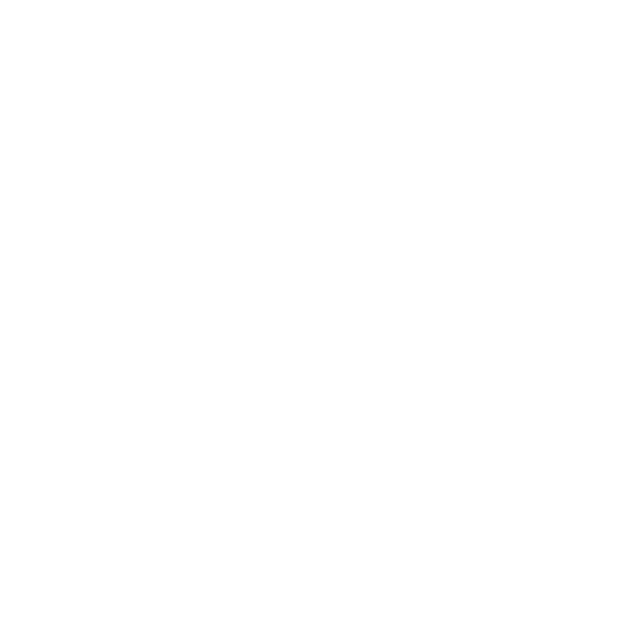
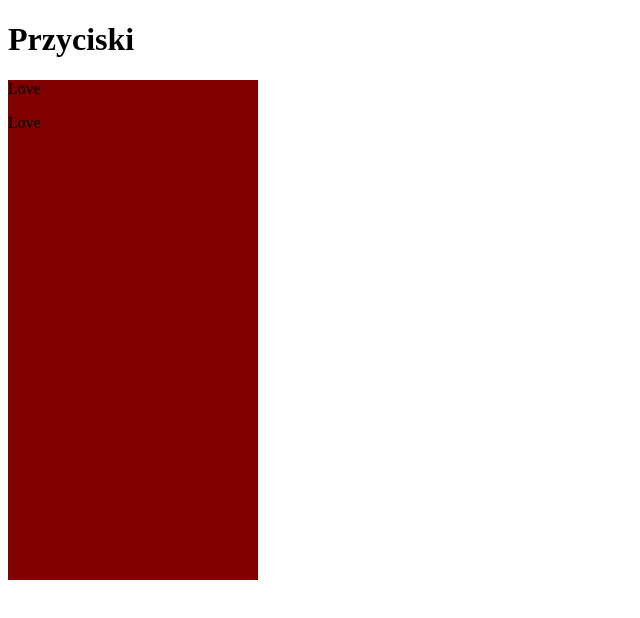
Before and after one commit to Sankti/JS_Kurs, a plain HTML site: page 2020-06-03/index.html in a window 1280 px wide. Shown: the whole page, without its empty margins (0-640 px from the left). Drawn offline with Linux system fonts and the light colour scheme.

Commit message:
Add files via upload

```diff
--- a/2020-06-03/index.html
+++ b/2020-06-03/index.html
@@ -4,10 +4,12 @@
     <meta charset="UTF-8">
     <meta name="viewport" content="width=device-width, initial-scale=1.0">
     <title>Document</title>
-
-    <script src="./main.js"></script>
 </head>
 <body>
+    <div>
+        <h1 id="foo">Przyciski</h1>
 
+    </div>
+    <script src="./main.js"></script>
 </body>
 </html>
--- a/2020-06-03/main.js
+++ b/2020-06-03/main.js
@@ -728,4 +728,215 @@
 
 
 
-// Zadanie 3: Funkcja, która wyświetli N-ty wyraz ciągu
+// // Zadanie 3: Funkcja, która wyświetli N-ty wyraz ciągu
+// function sequenceBase(n) {
+//     return n + 1;
+// }
+// function sequence(n) {
+//     if (n < 3) {
+//         solution = n + 1;
+//     } else {
+//     solution = sequenceBase(n-1) * n + sequenceBase(n-2)/sequenceBase(n-3);
+//     }
+//     return solution;
+// }
+
+// // Testing
+// console.log(sequence(0));
+// console.log(sequence(1));
+// console.log(sequence(2));
+// console.log(sequence(3));
+// console.log(sequence(4));
+// console.log(sequence(12));
+
+
+
+// // Zadanie 4: Funkcja, która doda/usunie/wyświetli osobę z tablicy obiektów
+// function Person(id, name, surname) {
+//     this.id = id;
+//     this.name = name;
+//     this.surname = surname;
+// }
+// masterSheet = []
+// function dodajOsobe(id, name, surname) {
+//     osoba = new Person(id, name, surname);
+//     masterSheet[id] = osoba;
+//     console.log(osoba);
+// }
+// function usunOsobe(id) {
+//     masterSheet.splice(id, 1);
+// }
+
+// // Testing
+// console.log(masterSheet);
+// dodajOsobe(2, "Zbigniew", "Szrapnel");
+// dodajOsobe(12, "Łukasz", "Łój");
+// dodajOsobe(18, "Mariusz", "Poniedzielny");
+// usunOsobe(12);
+// console.log(masterSheet);
+
+
+
+// // Zadanie 5: Obiekt, który po N sekund wyświetli alert, który można anulować
+// function Alert(id, text, time) {
+//     this.id = id;
+//     this.text = text;
+//     this.time = time;
+// }
+
+// const alertBase = {
+//     alerts: [],
+//     handler: null,
+
+//     wyswietlAlert(id, text, time) {
+//         this.alerts[id] = new Alert(id, text, time);
+
+//         this.handler = setTimeout(
+//             function() {
+//             console.log(alertBase.alerts[id].text);
+//             }, alertBase.alerts[id].time
+//         );
+//     },
+
+//     anulujAlert(id) {
+//         this.alerts.splice(id, 1);
+//         clearTimeout(this.handler);
+//     }
+// }
+
+// // Testing
+// alertBase.wyswietlAlert(3, "Cześć.", 3000);
+// alertBase.anulujAlert(3);
+// console.log(alertBase.alerts);
+
+
+
+// // 15.06.2020
+// const element = document.querySelector("#foo");
+// console.log(element);
+
+// function onClick(event) {
+//     console.log("Success.")
+// }
+
+// element.addEventListener('click', onClick);
+
+// // Zadanie 1: Dodanie 5 przycisków do body przy użyciu JS
+// function przycisniecie() {
+//     console.log("Przyciśnięto!")
+// }
+// var container = document.createElement('div');
+// for (var i = 0; i < 5; i++) {
+//     var przycisk = document.createElement('p');
+//     przycisk.appendChild(document.createTextNode('Przycisk' + (i + 1)));
+//     przycisk.addEventListener("click", przycisniecie);
+//     container.appendChild(przycisk);
+// }
+// document.body.appendChild(container);
+
+
+
+// // Zadanie 2: Dodanie diva o wymiarach 100x100, który zmienia kolor co jakiś czas
+// let square = document.createElement('div');
+// square.style.height = "100px";
+// square.style.width = "100px";
+// square.style.backgroundColor = "beige";
+
+// var handler = setInterval(function () {
+//     if (square.style.backgroundColor === "beige") {
+//         square.style.backgroundColor = "maroon";
+//     } else if (square.style.backgroundColor === "maroon") {
+//         square.style.backgroundColor = "beige";
+//     }
+// }, 1000)
+
+// document.body.appendChild(square);
+
+
+
+// // Zadanie 3: Lista 5 elementów i ich modyfikacje
+// var items = document.createElement('p');
+// for (var i = 0; i < 5; i++) {
+//     var przycisk = document.createElement('p');
+//     przycisk.appendChild(document.createTextNode('Paragraf' + (i + 1)));
+
+//     items.appendChild(przycisk);
+// }
+// document.body.appendChild(items);
+
+// let paragraphs = document.querySelectorAll("p");
+
+// paragraphs[0].style.color = "maroon";
+// paragraphs[2].style.color = "magenta";
+// paragraphs[paragraphs.length - 1].style.color = "purple";
+
+
+
+// // Zadanie 4: Dodanie diva o wymiarach 100x100, który zmienia kolor gdy w niego klikniemy
+// let squarePushable = document.createElement('div');
+// squarePushable.style.height = "100px";
+// squarePushable.style.width = "100px";
+// squarePushable.style.backgroundColor = "beige";
+
+// function pushSquare() {
+//     if (squarePushable.style.backgroundColor === "beige") {
+//         squarePushable.style.backgroundColor = "maroon";
+//     } else if (squarePushable.style.backgroundColor === "maroon") {
+//         squarePushable.style.backgroundColor = "beige";
+//     }
+// }
+// squarePushable.addEventListener("click", pushSquare);
+// document.body.appendChild(squarePushable);
+
+
+
+// // Zadanie 5: Po wpisaniu tekstu w input (blur), pokaż alert (wartość z inputa)
+// let box = document.createElement('input');
+// box.setAttribute("type", "text");
+
+// function alertInput() {
+//     alert(box.value);
+// }
+// box.addEventListener("blur", alertInput());
+// document.body.appendChild(box);
+
+
+
+// Zadania z dnia 15.06.2020
+// Adam Goździelewski
+
+// Zadanie: 3 przyciski, które zliczają swoje kliknięcia oraz całkowitą ilość kliknięć
+
+
+makeButton = () => {
+let button = document.createElement("div");
+    button.classList.add("button");
+    button.style.width = "250px";
+    button.style.height = "250px";
+    button.style.backgroundColor = "maroon";
+
+    pushButton = () => {
+        console.log("Wduszono przycisk.")
+    }
+
+    button.addEventListener("click", pushButton);
+    document.body.appendChild(button);
+
+
+    let buttons = document.querySelector('.button');
+
+    let textbox = document.createElement("p");
+    textbox.innerHTML = "Love";
+    buttons.appendChild(textbox);
+}
+
+makeButton();
+makeButton();
+
+// makeButtons = (count) => {
+//     for (i=0; i < count; i++) {
+//         document.body.appendChild(button);
+//     }
+// }
+
+// makeButtons(3);
```
